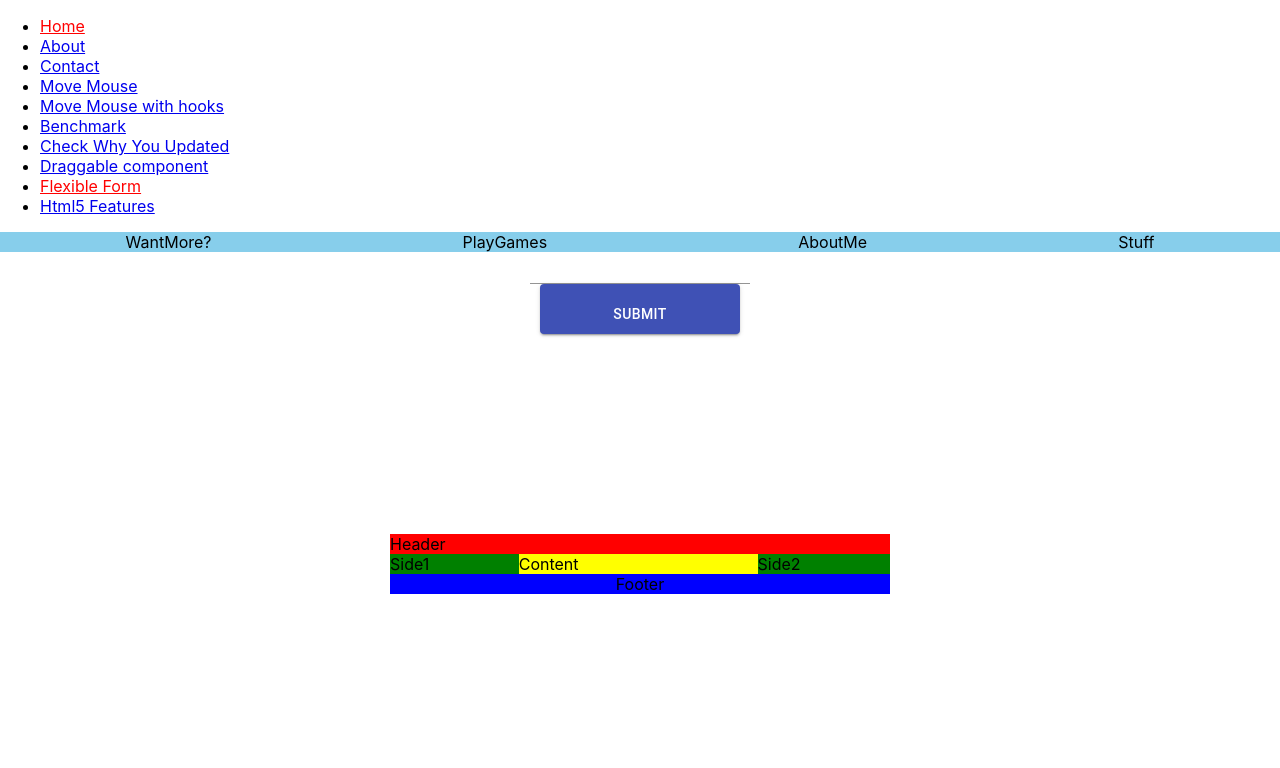
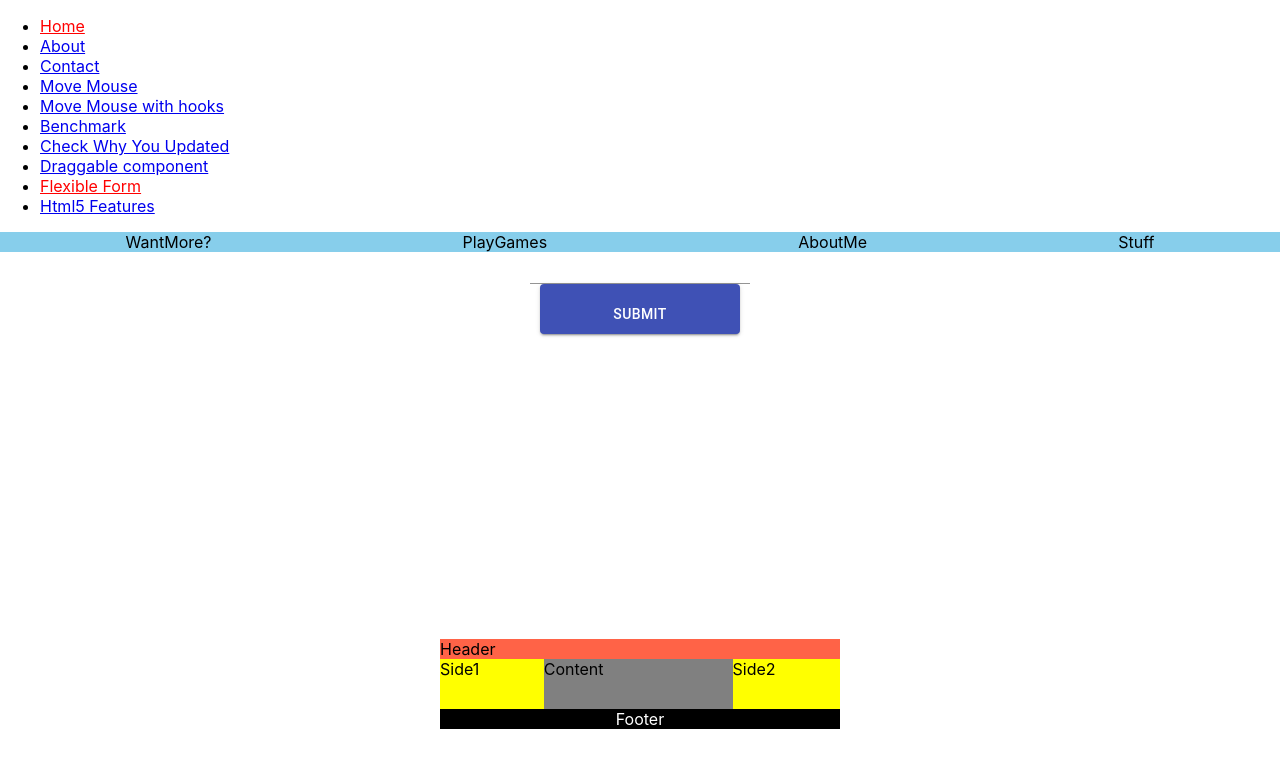
Before and after one commit to johnconnor31/newJsFeatures, a React (Create React App) app: page /flexibleForm in a window 1280 px wide. Shown: the top 768 px of the page. Built offline with nearby package versions, Linux system fonts and the light colour scheme; what redux-promise-middleware would draw is missing.

Commit message:
Revert "flexbox tutorial"
This reverts commit 8cddf9a97a0ab03148039d504408616a1f017430.

```diff
--- a/src/App.css
+++ b/src/App.css
@@ -51,55 +51,61 @@
 }
 
 .flexContainer {
-  margin: auto;
-  margin-top: 100px;
   display: flex;
   flex-wrap: wrap;
-  width: 500px;
+  width: 400px;
+  height: 500px;
+  margin: auto;
+  align-content: center;
+  align-items: stretch;
+}
+
+
+.header {
+  background-color: tomato;
+}
+
+div[class*='side'] {
+  background-color: yellow;
+}
+
+.content {
+  background-color: gray;
+}
+
+.footer {
+  background-color: black;
+  color: white;
 }
 
 .flexContainer > * {
-  flex: 1 100%;
+  flex: 0 100%;
 }
 
-.header {
-  background-color: red;
-}
-
-.side-1, .side-2 {
-  background-color: green;
-}
-
-.content {
-  background-color: yellow;
-}
-
-.footer {
-  background-color: blue;
-}
-
-
 @media all and (min-width: 600px) {
-  .side-1, .side-2 {
+  .side-1 {
+    flex: 1 auto;
+  }
+  .side-2 {
     flex: 1 auto;
   }
 }
 
-@media all and (min-width: 1000px) {
+@media all and (min-width: 800px) {
   .content {
     flex: 2 auto;
+    height: 50px;
+    order: 2;
   }
-  .content {
-    order: 2
-  };
   .side-1 {
-    order: 1
+    order: 1;
   }
   .side-2 {
-    order: 3
+    order: 3;
   }
+
   .footer {
-    order: 4
+    order: 4;
   }
 }
 
```
